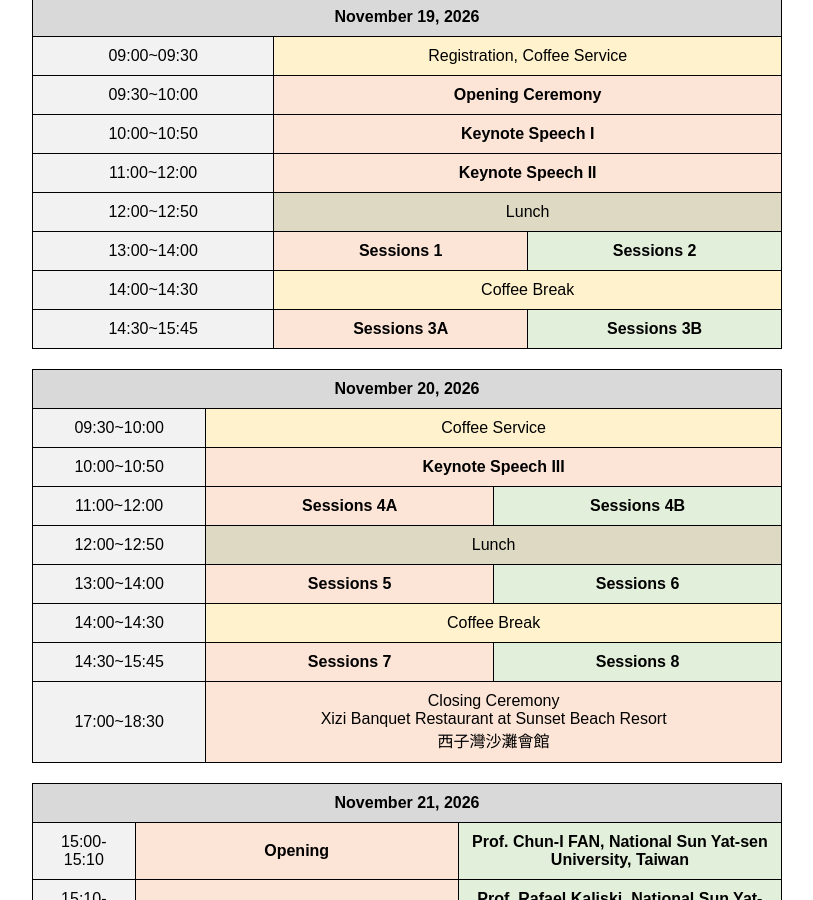
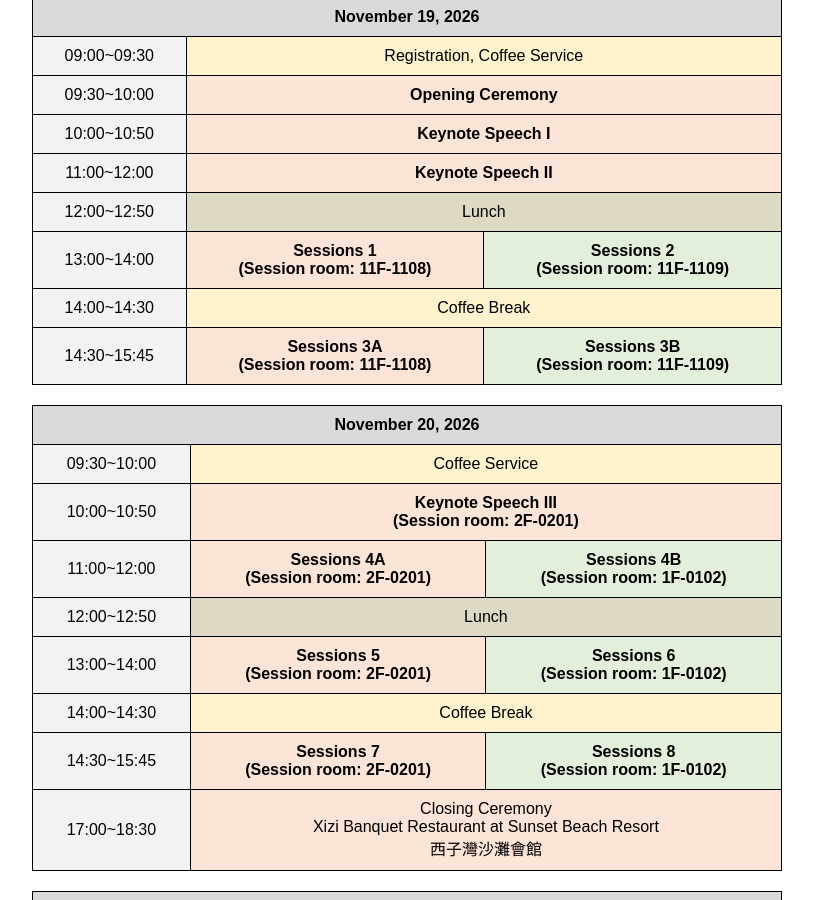
Before and after one commit to icea-conf/2026, a Jekyll site: the page built from program/index.html, in a window 1280 px wide and 900 px high, scrolled down 472 px. Shown: the whole window, without its empty margins (233-1046 px from the left). Built offline with Jekyll 4.4.1, drawn with Linux system fonts in a browser that asks for light colours.

Commit message:
Update index.html

```diff
--- a/program/index.html
+++ b/program/index.html
@@ -155,13 +155,13 @@ title: ICEA 2026
                   class="event-eneos"
                   style="border: none; border-right: 1px solid black; width: 50%; cursor: pointer"
                   onclick="scrollToSession('session1', 'title1')">
-                  <b>Sessions 1</b><br />
+                  <b>Sessions 1 <br/>(Session room: 11F-1108)</b><br />
                 </td>
                 <td
                   class="event-eneos2"
                   style="border: none; width: 50%; cursor: pointer"
                   onclick="scrollToSession('session2', 'title2')">
-                  <b>Sessions 2</b><br />
+                  <b>Sessions 2 <br/>(Session room: 11F-1109)</b><br />
                 </td>
               </tr>
             </table>
@@ -180,13 +180,13 @@ title: ICEA 2026
                   class="event-eneos"
                   style="border: none; border-right: 1px solid black; width: 50%; cursor: pointer"
                   onclick="scrollToSession('session3A', 'title3A')">
-                  <b>Sessions 3A</b><br />
+                  <b>Sessions 3A <br/>(Session room: 11F-1108)</b><br />
                 </td>
                 <td
                   class="event-eneos2"
                   style="border: none; width: 50%; cursor: pointer"
                   onclick="scrollToSession('session3B', 'title3B')">
-                  <b>Sessions 3B</b><br />
+                  <b>Sessions 3B <br/>(Session room: 11F-1109)</b><br />
                 </td>
               </tr>
             </table>
@@ -215,7 +215,7 @@ title: ICEA 2026
             class="event-eneos"
             onclick='window.open("https://icea-conf.github.io/2024/keynote/Mao.htm", "_blank")'
             style="cursor: pointer">
-            <b>Keynote Speech III</b><br />
+            <b>Keynote Speech III <br/>(Session room: 2F-0201)</b><br />
           </td>
         </tr>
         <tr>
@@ -227,13 +227,13 @@ title: ICEA 2026
                   class="event-eneos"
                   style="border: none; border-right: 1px solid black; width: 50%; cursor: pointer"
                   onclick="scrollToSession('session4A', 'title4A')">
-                  <b>Sessions 4A</b><br />
+                  <b>Sessions 4A<br/>(Session room: 2F-0201)</b><br />
                 </td>
                 <td
                   class="event-eneos2"
                   style="border: none; width: 50%; cursor: pointer"
                   onclick="scrollToSession('session4B', 'title4B')">
-                  <b>Sessions 4B</b><br />
+                  <b>Sessions 4B<br/>(Session room: 1F-0102)</b><br />
                 </td>
               </tr>
             </table>
@@ -252,13 +252,13 @@ title: ICEA 2026
                   class="event-eneos"
                   style="border: none; border-right: 1px solid black; width: 50%; cursor: pointer"
                   onclick="scrollToSession('session5', 'title5')">
-                  <b>Sessions 5</b><br />
+                  <b>Sessions 5<br/>(Session room: 2F-0201)</b><br />
                 </td>
                 <td
                   class="event-eneos2"
                   style="border: none; width: 50%; cursor: pointer"
                   onclick="scrollToSession('session6', 'title6')">
-                  <b>Sessions 6</b><br />
+                  <b>Sessions 6<br/>(Session room: 1F-0102)</b><br />
                 </td>
               </tr>
             </table>
@@ -278,13 +278,13 @@ title: ICEA 2026
                   class="event-eneos"
                   style="border: none; border-right: 1px solid black; width: 50%; cursor: pointer"
                   onclick="scrollToSession('session7', 'title7')">
-                  <b>Sessions 7</b><br />
+                  <b>Sessions 7<br/>(Session room: 2F-0201)</b><br />
                 </td>
                 <td
                   class="event-eneos2"
                   style="border: none; width: 50%; cursor: pointer"
                   onclick="scrollToSession('session8', 'title8')">
-                  <b>Sessions 8</b><br />
+                  <b>Sessions 8<br/>(Session room: 1F-0102)</b><br />
                 </td>
               </tr>
             </table>
```
